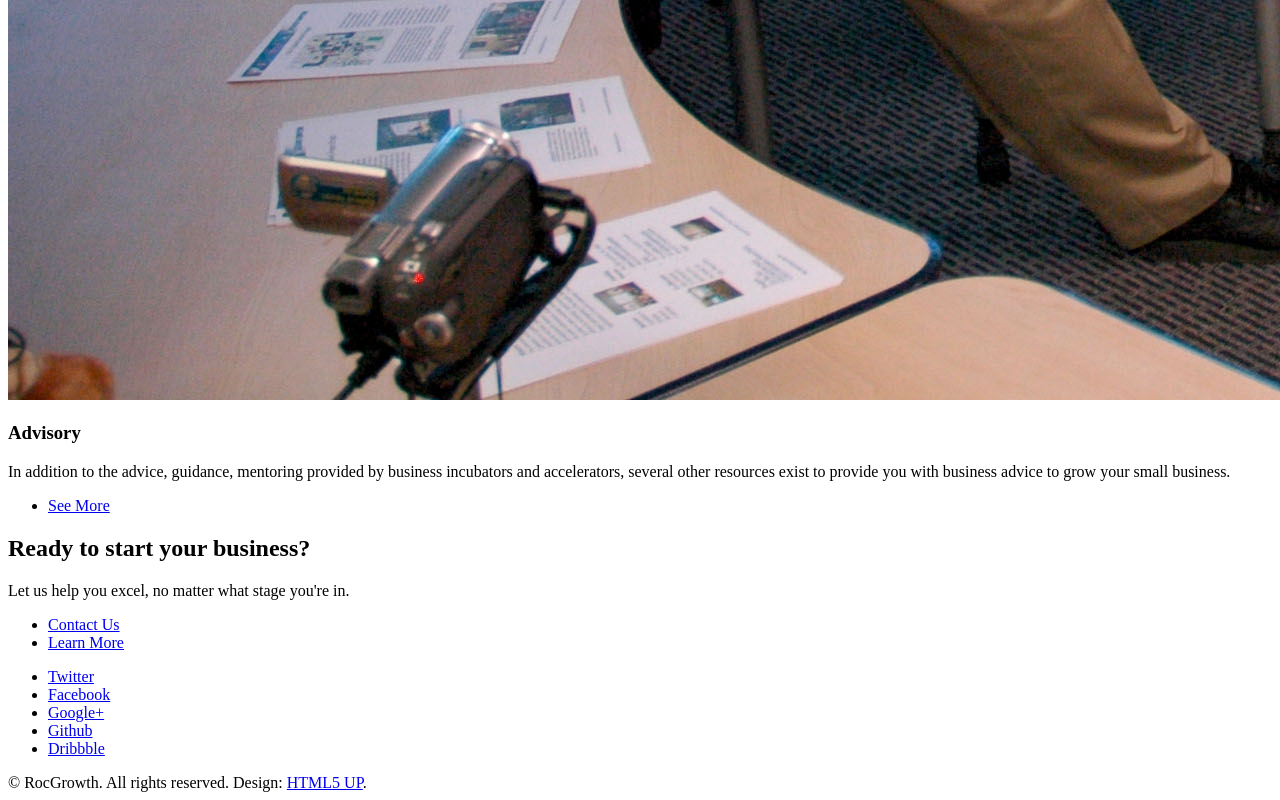
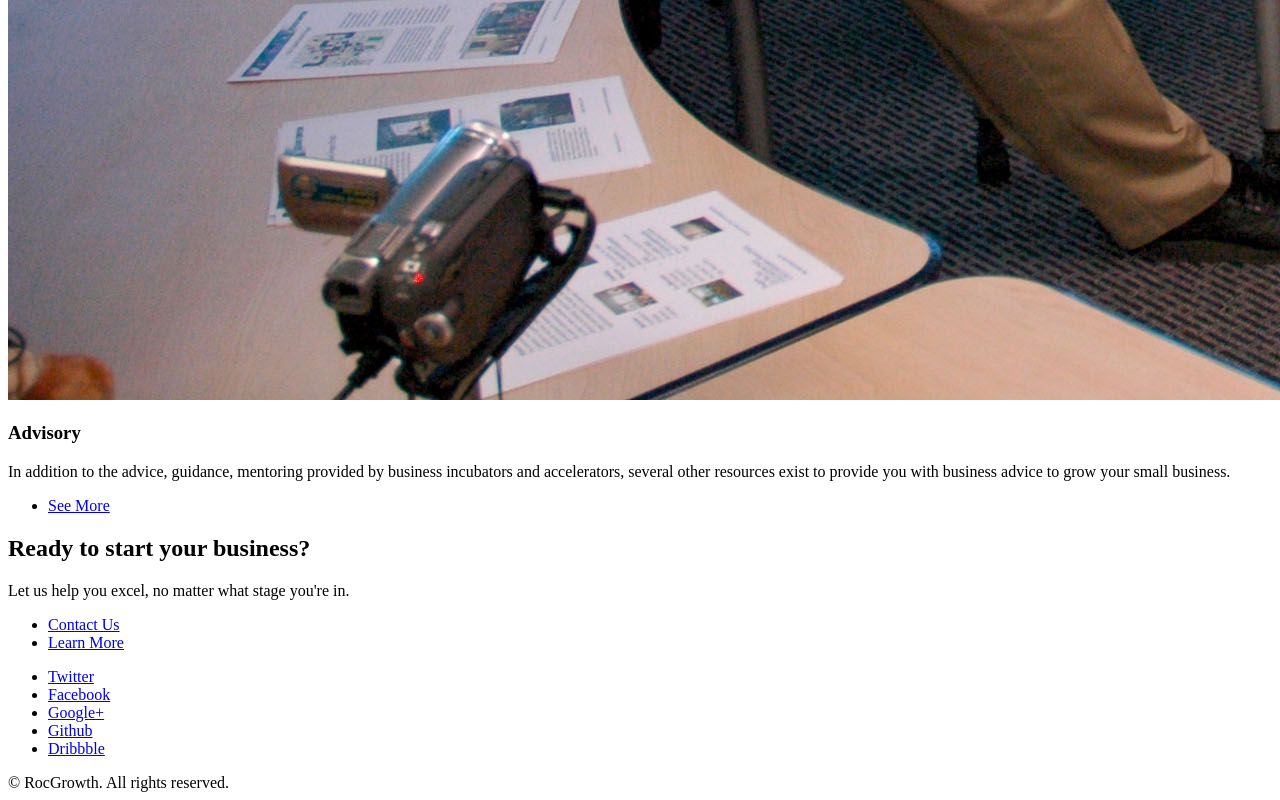
Before and after one commit to rocgrowth/rocgrowth.github.io, a plain HTML site: page index.html in a window 1280 px wide. Shown: the part 8402-9202 px from the top of the page. Drawn offline with Linux system fonts and the light colour scheme; a script that the page names is missing.

Commit message:
removed design note

```diff
--- a/index.html
+++ b/index.html
@@ -263,7 +263,7 @@
 					<li><a href="#" class="icon circle fa-dribbble"><span class="label">Dribbble</span></a></li>
 				</ul>
 
-				<span class="copyright">&copy; RocGrowth. All rights reserved. Design: <a href="http://html5up.net">HTML5 UP</a>.</span>
+				<span class="copyright">&copy; RocGrowth. All rights reserved.</span>
 
 			</footer>
 
```
